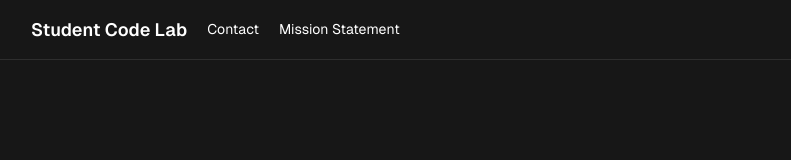
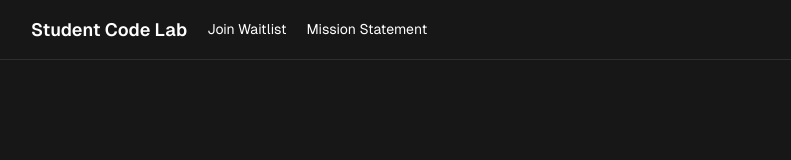
Before and after one commit to jackstewart254/studentcodelab, a Next.js app: page / in a window 1280 px wide. Shown: the top 160 px of the page, without its empty margins (9-800 px from the left). Built offline with nearby package versions, Linux system fonts and the light colour scheme.

Commit message:
Changed domain to waitlist

```diff
--- a/app/components/header.tsx
+++ b/app/components/header.tsx
@@ -25,7 +25,7 @@ const Header = () => {
       route.push("/case");
     }
     if (newRender === "contact") {
-      route.push("/contact");
+      route.push("/waitlist");
     }
     if (newRender === "signup") {
       route.push("/users/signup");
@@ -92,7 +92,7 @@ const Header = () => {
                     color: render === "contact" ? "#8A8A8C" : "white",
                   }}
                 >
-                  Contact
+                  Join Waitlist
                 </motion.p>
               </button>
               <button
```
Also changed, not shown: app/waitlist/calls.tsx (renamed from app/contact/calls.tsx), app/waitlist/page.tsx (renamed from app/contact/page.tsx).
